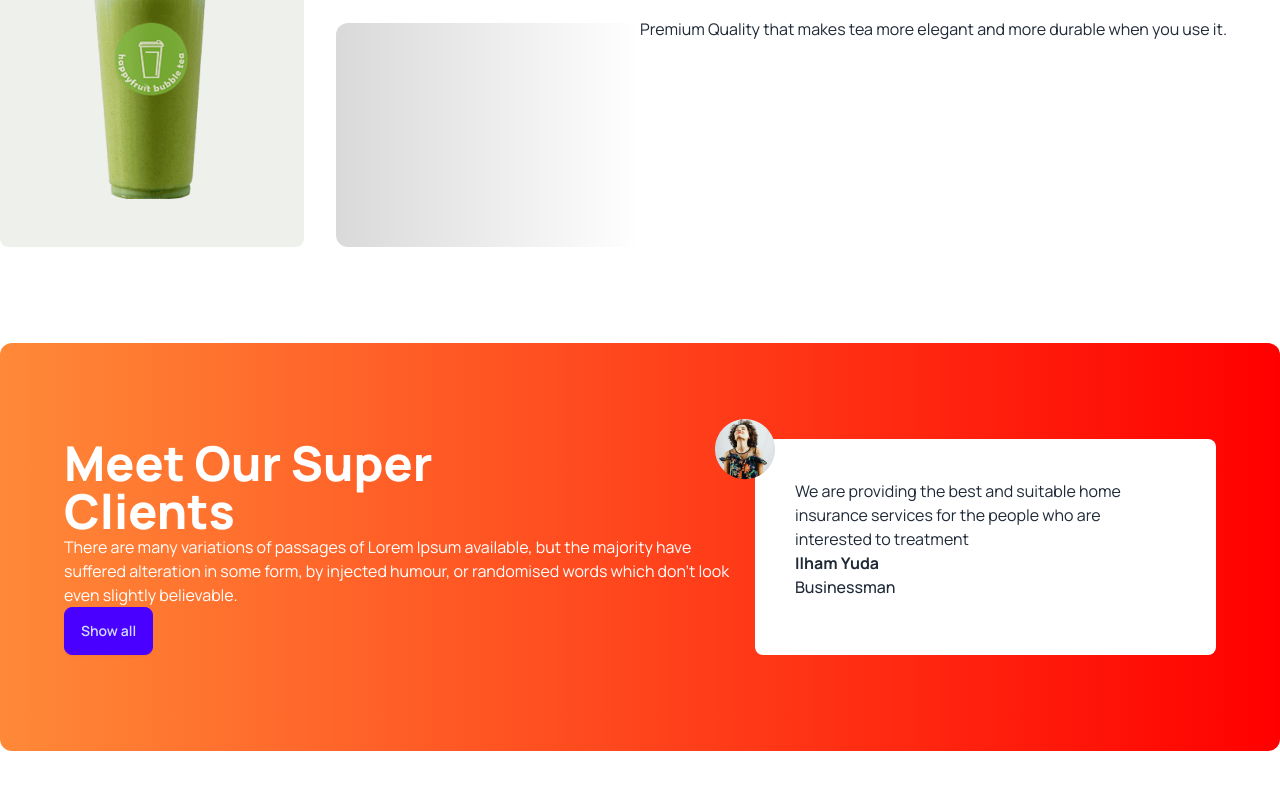
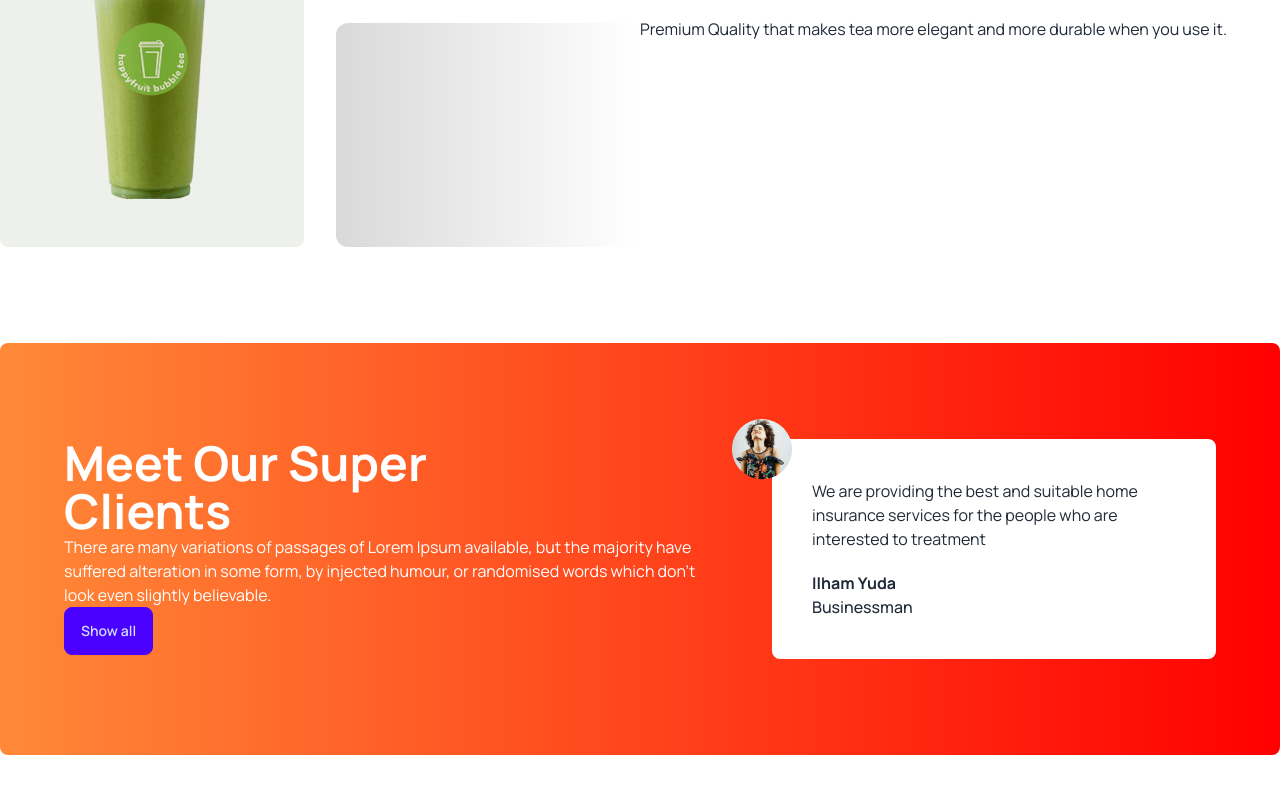
Before and after one commit to JubairBinSayeed/Teahouse-website, a plain HTML site: page index.html in a window 1280 px wide. Shown: the part 1568-2361 px from the top of the page. Drawn offline with nearby package versions, Linux system fonts and the light colour scheme.

Commit message:
added the reviewers section

```diff
--- a/index.html
+++ b/index.html
@@ -112,16 +112,18 @@
 
             </div>
         </section>
-        <section class="my-24 flex flex-col lg:flex-row rounded-xl bg-gradient-to-r from-[#FF8938] to-[#F00] px-16 py-24 ">
-            <div class="text-white">
-                <h2 class="text-5xl font-extrabold">Meet Our Super <br>Clients</h2>
-            <p>There are many variations of passages of Lorem Ipsum available, but the majority have suffered alteration in some form, by injected humour, or randomised words which don't look even slightly believable. </p>
-            <button class="btn btn-primary">Show all</button>
+        <section class="my-24 rounded-lg bg-gradient-to-r from-[#FF8938] to-[#F00] px-16 py-24 flex flex-xol lg:flex-row gap-12">
+            <div>
+                <h2 class="text-5xl extrabold text-white">
+                    <b>Meet Our Super <br>Clients</b>
+                </h2>
+                <p class="text-white">There are many variations of passages of Lorem Ipsum available, but the majority have suffered alteration in some form, by injected humour, or randomised words which don't look even slightly believable. </p>
+                <div class="btn btn-primary">Show all</div>
             </div>
             <div class="relative p-10 rounded-lg bg-white">
-                <img src="images/client.png" alt="" class="absolute -top-5 -left-10">
-                <p class="">We are providing the best and suitable home insurance services for the people who are interested to treatment</p>
-                <h4 class="font-bold">Ilham Yuda</h4>
+                <img  class="absolute -top-5 -left-10" src="images/client.png" alt="">
+                <p>We are providing the best and suitable home insurance services for the people who are interested to treatment</p>
+                <p class="font-bold mt-5">Ilham Yuda</p>
                 <p class="font-medium">Businessman</p>
             </div>
         </section>
```
